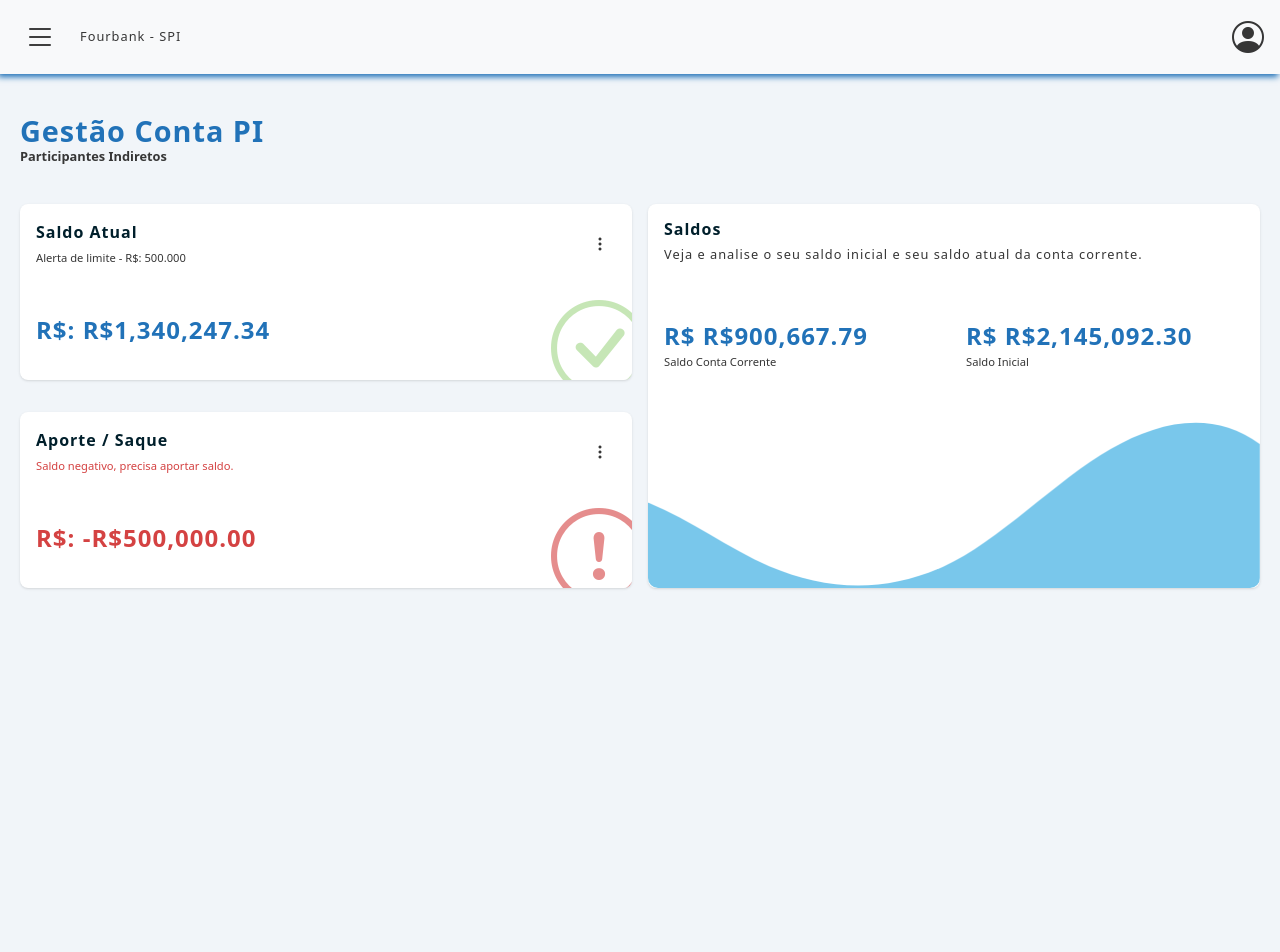
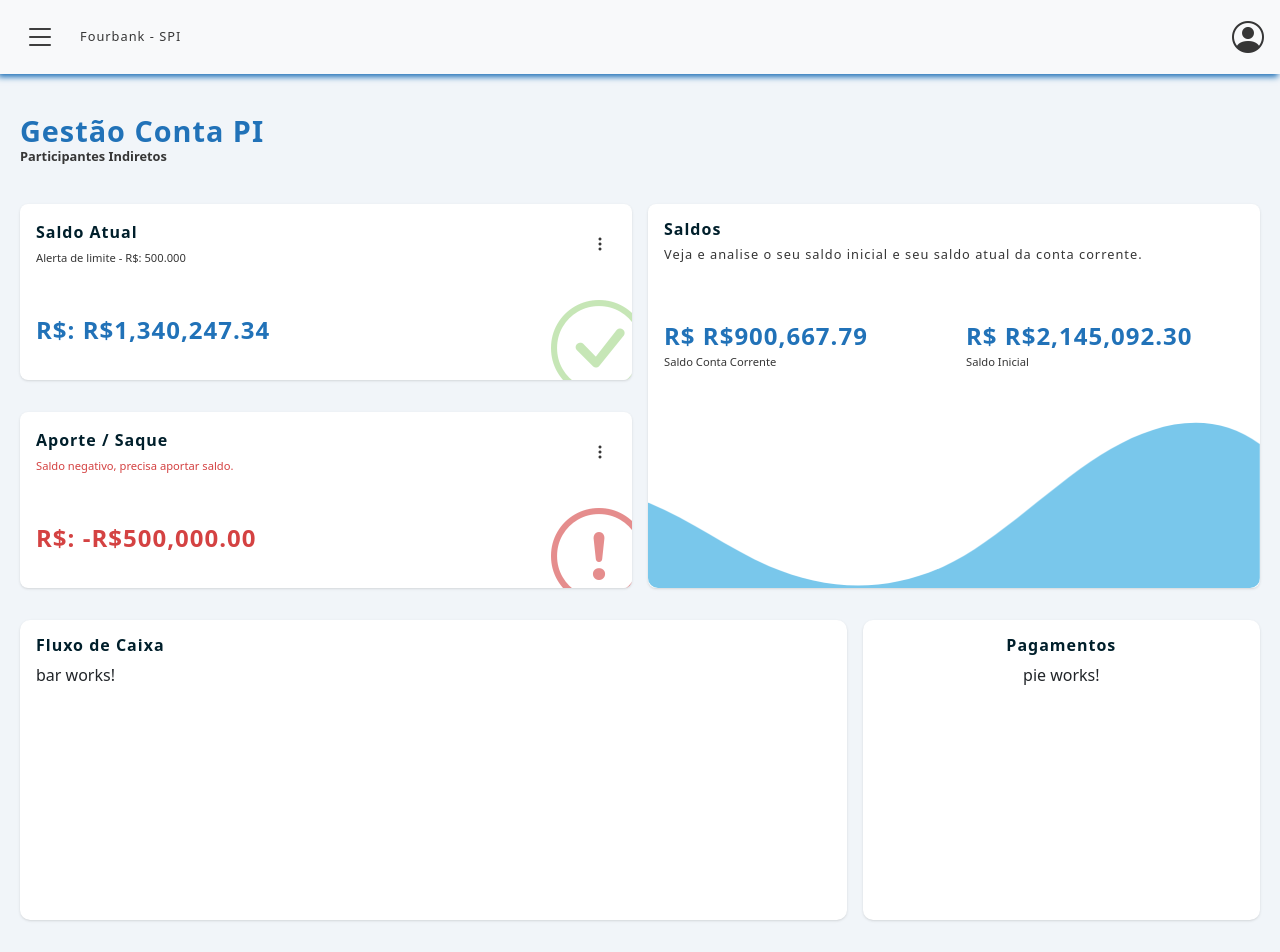
Before and after one commit to jhonatan-costa-deliverit/fourbank-bootstrap-poc, an Angular app: page /dashboard in a window 1280 px wide. Before the commit the page ends 802 px from the top, so only its background shows below. Built offline with nearby package versions, Linux system fonts and the light colour scheme.

Commit message:
feat(fluxo-de-caixa): start working in cash flow feature

```diff
--- /dev/null
+++ b/src/app/components/fluxo-de-caixa/fluxo-de-caixa.component.html
@@ -0,0 +1,13 @@
+<div class="row cash-flow-container">
+
+  <div class="col-sm-8 cash-flow-box">
+    <h1>Fluxo de Caixa</h1>
+    <app-bar></app-bar>
+  </div>
+
+  <div class="col-sm cash-flow-box ms-3 text-center">
+    <h1>Pagamentos</h1>
+    <app-pie></app-pie>
+  </div>
+
+</div>
--- /dev/null
+++ b/src/app/components/fluxo-de-caixa/fluxo-de-caixa.component.scss
@@ -0,0 +1,21 @@
+@use 'custom-theme' as *;
+
+.cash-flow-container {
+  margin-top: 1rem;
+}
+
+.cash-flow-box {
+  box-shadow: $card-box-shadow;
+  background-color: #fff;
+  min-height: 300px;
+  border-radius: 10px;
+  padding: 1rem;
+
+  & h1 {
+    font-weight: 600;
+    font-size: 1rem;
+    letter-spacing: 1px;
+    color: $primary-dark;
+  }
+
+}
--- /dev/null
+++ b/src/app/components/graficos/bar/bar.component.html
@@ -0,0 +1 @@
+<p>bar works!</p>
--- /dev/null
+++ b/src/app/components/graficos/pie/pie.component.html
@@ -0,0 +1 @@
+<p>pie works!</p>
--- a/src/app/views/dashboard/dashboard.component.html
+++ b/src/app/views/dashboard/dashboard.component.html
@@ -9,5 +9,6 @@
   </div>
 
   <app-saldos></app-saldos>
+  <app-fluxo-de-caixa></app-fluxo-de-caixa>
 
 </div>
--- a/src/app/views/dashboard/dashboard.component.ts
+++ b/src/app/views/dashboard/dashboard.component.ts
@@ -1,10 +1,12 @@
 import { Component } from '@angular/core';
 import {SaldosComponent} from '../../components/saldos/saldos.component';
+import {FluxoDeCaixaComponent} from '../../components/fluxo-de-caixa/fluxo-de-caixa.component';
 
 @Component({
   selector: 'app-dashboard',
   imports: [
-    SaldosComponent
+    SaldosComponent,
+    FluxoDeCaixaComponent
   ],
   templateUrl: './dashboard.component.html',
   styleUrl: './dashboard.component.scss'
```
Also changed, not shown: src/app/components/fluxo-de-caixa/fluxo-de-caixa.component.ts (added, +16 -0 lines), src/app/components/graficos/bar/bar.component.ts (added, +11 -0 lines), src/app/components/graficos/pie/pie.component.ts (added, +11 -0 lines), src/app/components/graficos/bar/bar.component.scss (added), src/app/components/graficos/pie/pie.component.scss (added).
